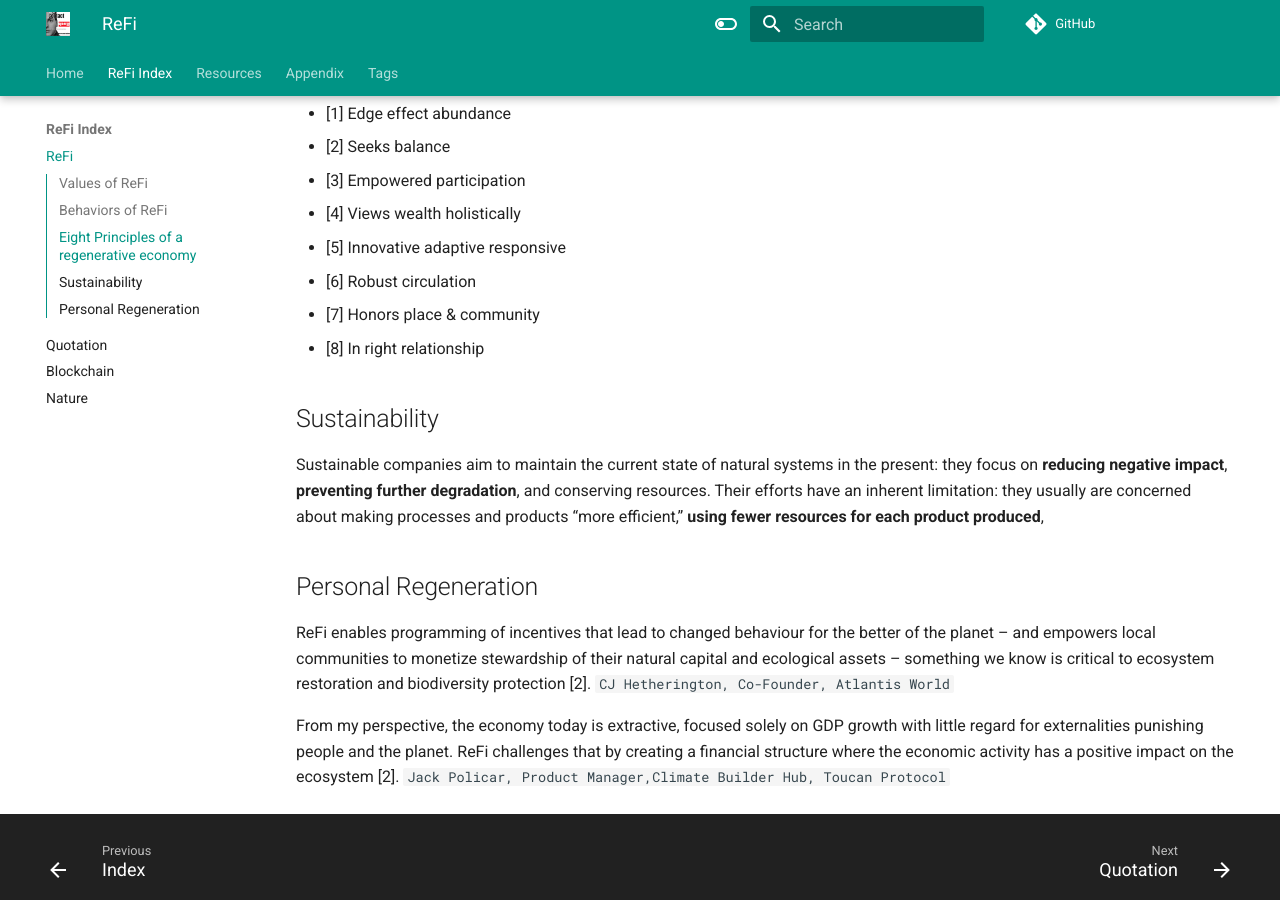
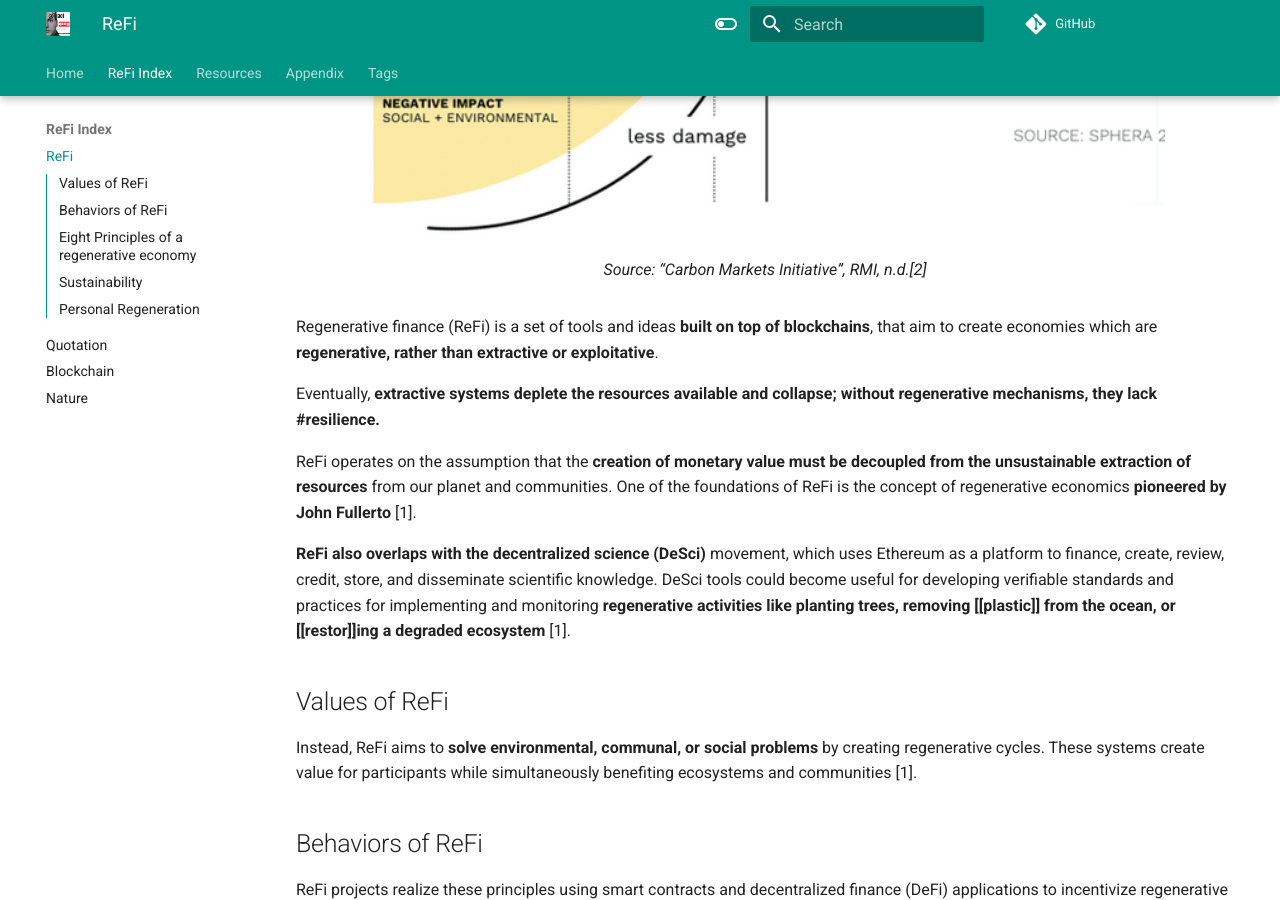
Before and after one commit to armanriazi/refi, an MkDocs documentation site: the page built from docs/refi/refi.md, in a window 1280 px wide and 900 px high, scrolled down 1156 px. Built offline with MkDocs 1.6.1 and Material for MkDocs 9.7.7, drawn with Linux system fonts in a browser that asks for light colours; comment, search, counter and statistics services are not loaded.

Commit message:
session2-12

```diff
--- a/docs/refi/refi.md
+++ b/docs/refi/refi.md
@@ -32,6 +32,15 @@ show:
     === "digital"
 
         * [Digital](../digital/digital.md)
+
+
+
+
+<figure markdown>
+![Carbon Markets Initiative](../assets/attachments/impact.png){ width=800 height=600 align=center }
+<figcaption>Source: “Carbon Markets Initiative”, RMI, n.d.[2]</figcaption>
+</figure>
+
 
 Regenerative finance (ReFi) is a set of tools and ideas **built on top of blockchains**, that aim to create economies which are **regenerative, rather than extractive or exploitative**.
 
```
Also changed, not shown: docs/nature/decarbonization/decarbonization.md (+2 -2 lines).
